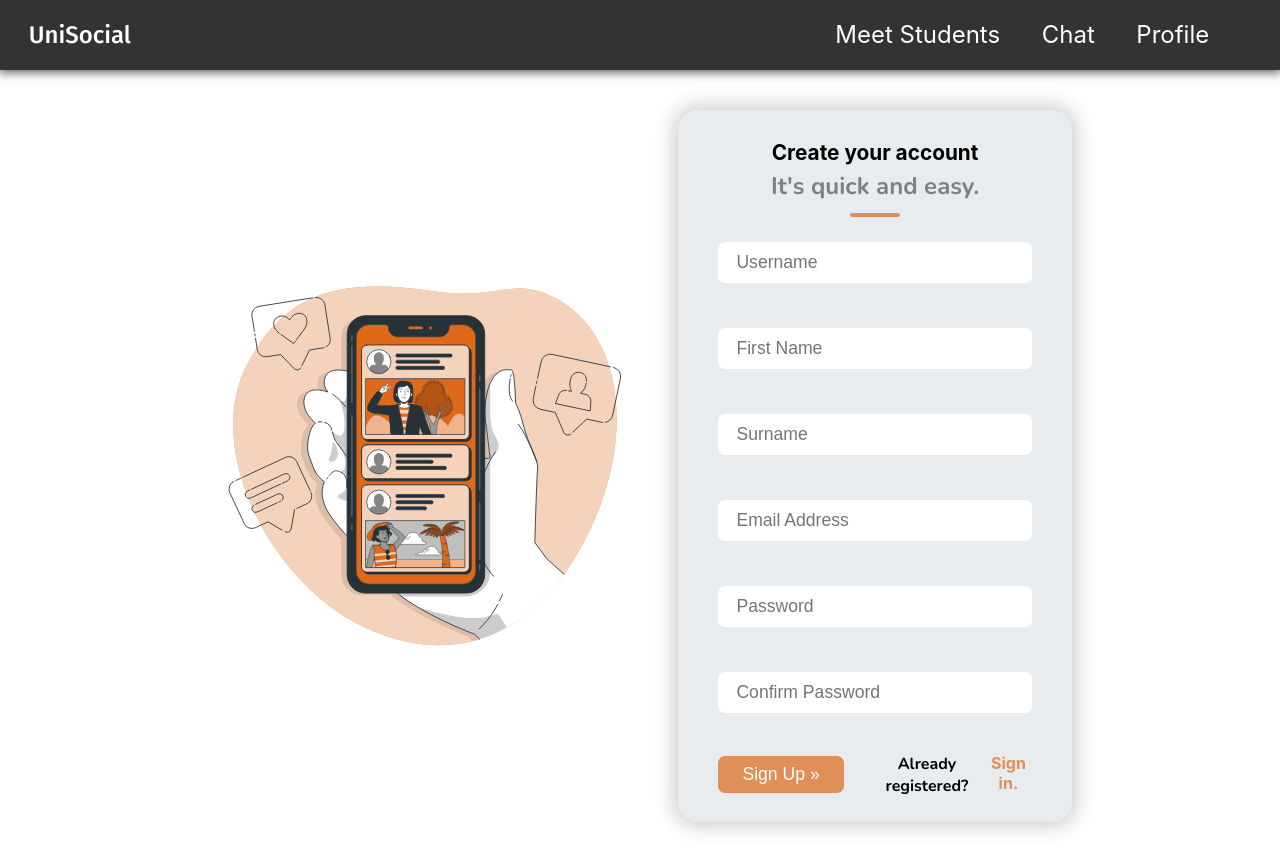
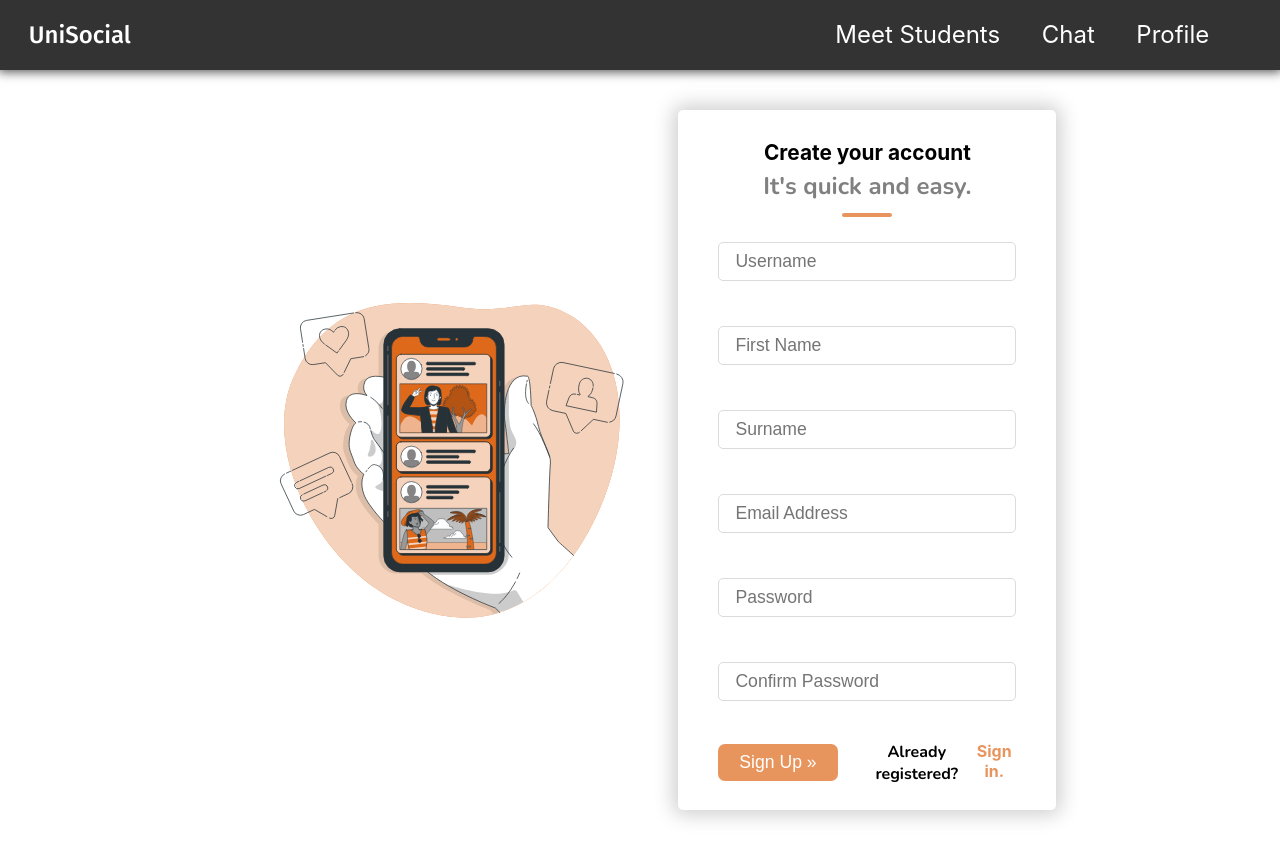
Before and after one commit to Ares2k/UniSocial, a React (Create React App) app in the folder Client/: page /register in a window 1280 px wide. Built offline with nearby package versions, Linux system fonts and the light colour scheme.

Commit message:
Slightly changed the look of the registration box

```diff
--- a/Client/src/Views/Register/register.module.css
+++ b/Client/src/Views/Register/register.module.css
@@ -19,10 +19,8 @@ body {
   justify-content: center;
   align-items: center;
   width: 100%;
-  /* height: 100%; */
   height: auto;
   padding: 20px 100px; /* Padding that corresponds to edges of the screen */
-  /* min-height: 90vh; */
 }
 
 .container::after {
@@ -40,7 +38,7 @@ body {
 /* Box that contains image and input fields */
 .registrationBox {
   margin: 20px 0;
-  max-width: 1200px;
+  width: 70%;
   height: auto;
   display: grid;
   grid-template-columns: repeat(2, 2fr);
@@ -57,10 +55,11 @@ body {
 
 .right {
   padding: 25px 40px;
-  background-color: #e9ecef;
+  background-color: white;
   margin-left: 3vw;
   box-shadow: 0px 0px 19px 5px rgba(0, 0, 0, 0.19);
-  border-radius: 20px;
+  border-radius: 5px;
+  width: 100%;
 }
 
 .p::after {
@@ -87,23 +86,19 @@ body {
 .field {
   width: 100%;
   padding: 0.5rem 1rem;
-  outline: none;
-  border: 2px solid rgba(0, 0, 0, 0);
+  border: 1px solid #dbdbdb;
   background-color: white;
   font-size: 1.1rem;
-  /* margin-bottom: 22px; */
   margin: 5px 0;
   transition: .3s;
-  border-radius: 7px;
+  border-radius: 5px;
 }
 
 .errMsg {
   color: red;
   text-align: left;
   font-size: 1rem;
-  /* outline: 1px solid; */
   margin-bottom: 15px;
-  /* outline: 1px solid red; */
 }
 
 .inputSection {
@@ -111,7 +106,6 @@ body {
   flex-direction: column;
   align-items: flex-start;
   justify-content: flex-end;
-  /* outline: 1px solid; */
 }
 
 .field:focus {
@@ -132,8 +126,6 @@ body {
   border-radius: 7px;
   float: left;
   color: white;
-  /* margin-top: 20px; */
-  /* outline: 1px solid blue; */
 }
 
 .button:hover {
@@ -145,7 +137,6 @@ body {
   flex-direction: row;
   align-items: center;
   justify-content: space-between;
-  /* outline: 1px solid; */
 }
 
 .alreadyRegistered {
@@ -156,7 +147,6 @@ body {
 }
 
 .alreadyRegistered a {
-  /* font-weight: bold; */
   color: #df691ab4;
 }
 
@@ -210,6 +200,7 @@ body {
 @media screen and (max-width: 600px) {
   .registrationBox {
     grid-template-columns: 1fr;
+    width: 90%;
   }
 
   .right {
```
